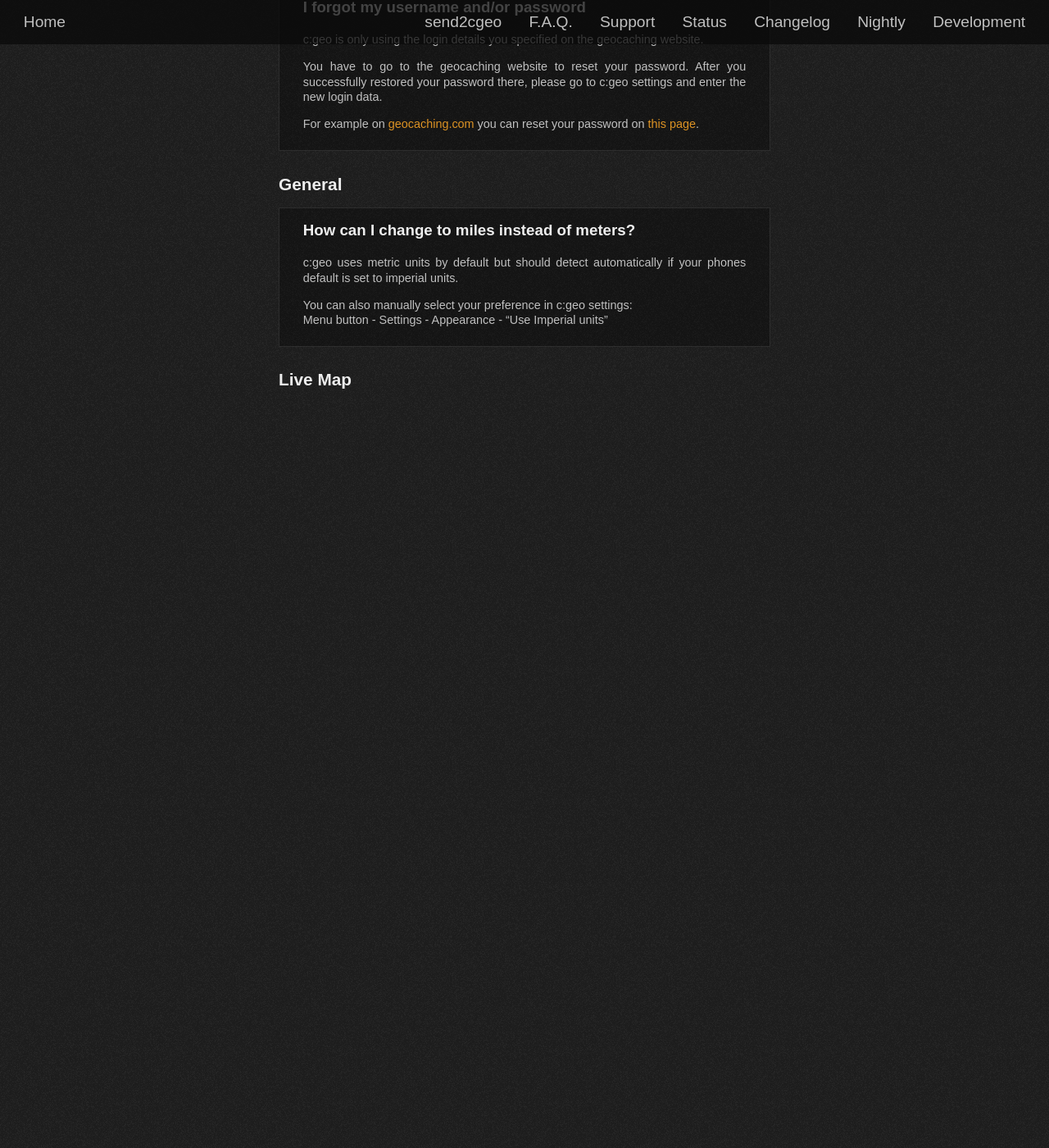
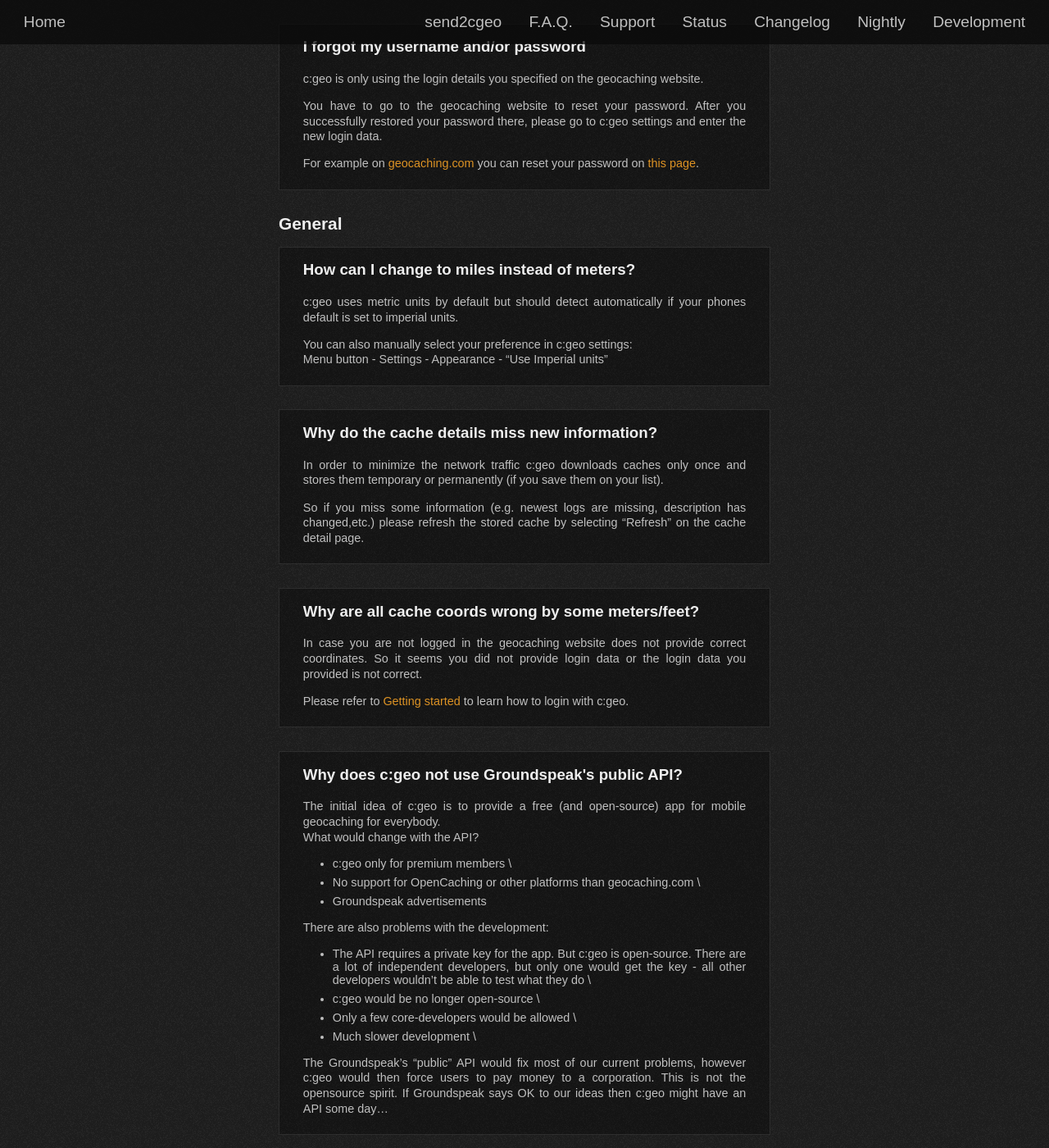
Before and after one commit to cgeo/cgeo.github.io, a Jekyll site: the page built from faq.html, in a window 1280 px wide and 1400 px high, scrolled down 2099 px. Shown: the whole window at 82% size. Built offline with Jekyll 4.4.1, drawn with Linux system fonts in a browser that asks for light colours; some web fonts are replaced; before the commit the page ends 2590 px from its top, so only the background shows below that; some of the changed text lies outside the part shown.

Commit message:
Update FAQ: General #2

```diff
--- a/_data/faq.yml
+++ b/_data/faq.yml
@@ -76,5 +76,34 @@
           You can also manually select your preference in c:geo settings: \\
           Menu button - Settings - Appearance - "Use Imperial units"
 
+      - title: Why do the cache details miss new information?
+        content: |
+          In order to minimize the network traffic c:geo downloads caches only once and stores them temporary or permanently (if you save them on your list).
+
+          So if you miss some information (e.g. newest logs are missing, description has changed,etc.) please refresh the stored cache by selecting "Refresh" on the cache detail page.
+
+      - title: Why are all cache coords wrong by some meters/feet?
+        content: |
+          In case you are not logged in the geocaching website does not provide correct coordinates. So it seems you did not provide login data or the login data you provided is not correct.
+
+          Please refer to [Getting started](./faq.html#faq.IamnewtoGe) to learn how to login with c:geo.
+
+      - title: Why does c:geo not use Groundspeak's public API?
+        content: |
+          The initial idea of c:geo is to provide a free (and open-source) app for mobile geocaching for everybody. \\
+          What would change with the API?
+          - c:geo only for premium members \\
+          - No support for OpenCaching or other platforms than geocaching.com \\
+          - Groundspeak advertisements
+
+          There are also problems with the development:
+          - The API requires a private key for the app. But c:geo is open-source. There are a lot of independent developers, but only one would get the key - all other developers wouldn't be able to test what they do \\
+          - c:geo would be no longer open-source \\
+          - Only a few core-developers would be allowed \\
+          - Much slower development \\
+
+          The Groundspeak's "public" API would fix most of our current problems, however c:geo would then force users to pay money to a corporation. This is not the opensource spirit.
+          If Groundspeak says OK to our ideas then c:geo might have an API some day...
+
 - title: Live Map
   items:
```
